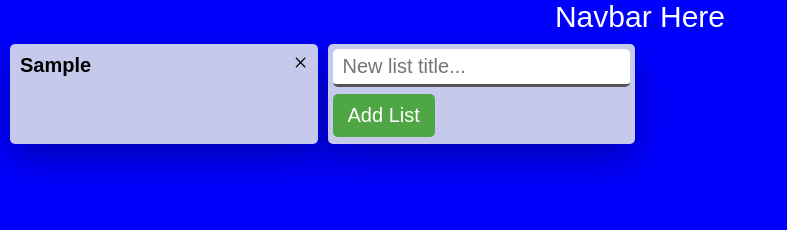
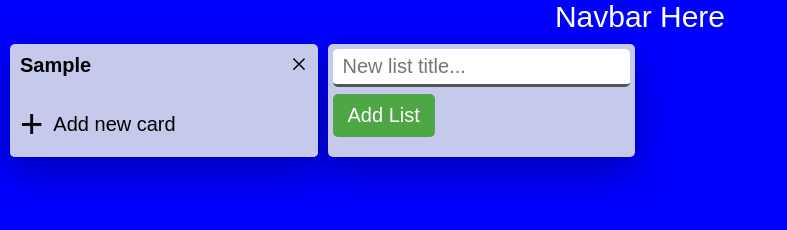
Before and after one commit to darrylgit/v11-geckos-team-03, a React app: page / in a window 1280 px wide. Both pictures are taken after typing "Sample" into the empty fields and a click on the input "Add List". Shown: the whole page, without its empty margins (0-787 px from the left). Built offline with nearby package versions, Linux system fonts and the light colour scheme.

Commit message:
Markup add new card button

```diff
--- a/public/index.html
+++ b/public/index.html
@@ -1,7 +1,7 @@
 <!DOCTYPE html>
 <html lang="en">
   <head>
-    <meta charset="utf-8" />
+    <meta charset="UTF-8" />
     <link rel="shortcut icon" href="%PUBLIC_URL%/favicon.ico" />
     <meta name="viewport" content="width=device-width, initial-scale=1" />
     <meta name="theme-color" content="#000000" />
--- a/src/components/List.js
+++ b/src/components/List.js
@@ -1,18 +1,41 @@
 import React from "react";
 
-const List = props => {
-  const removeList = () => {
-    props.remove(props.listTitle);
+class List extends React.Component {
+  state = {
+    backgroundColor: "#c5c9eb"
+  };
+  removeList = () => {
+    this.props.remove(this.props.listTitle);
   };
 
-  return (
-    <div className="list">
-      <div className="list__remove" onClick={removeList}>
-        &times;
+  darkenBackground = () => {
+    this.setState({ backgroundColor: "#9093ad" });
+  };
+
+  lightenBackground = () => {
+    this.setState({ backgroundColor: "#c5c9eb" });
+  };
+
+  render() {
+    return (
+      <div className="list">
+        <div className="list__remove" onClick={this.removeList}>
+          &times;
+        </div>
+        <h2 className="list__heading">{this.props.listTitle}</h2>
+        <div className="list__cards"></div>
+        <div
+          className="list__add-card"
+          style={{ backgroundColor: this.state.backgroundColor }}
+          onMouseEnter={this.darkenBackground}
+          onMouseLeave={this.lightenBackground}
+        >
+          <span className="list__add-card--plus">+</span>
+          <span className="list__add-card--label">Add new card</span>
+        </div>
       </div>
-      <h2 className="list__heading">{props.listTitle}</h2>
-    </div>
-  );
-};
+    );
+  }
+}
 
 export default List;
--- a/src/sass/abstracts/_variables.scss
+++ b/src/sass/abstracts/_variables.scss
@@ -1,5 +1,6 @@
 // COLORS
 $list-background: #c5c9eb;
+$list-background-dark: #9093ad;
 
 $color-primary: #4fa644;
 $color-primary-light: #64d355;
--- a/src/sass/components/_list.scss
+++ b/src/sass/components/_list.scss
@@ -2,33 +2,61 @@
   width: 100%;
   background-color: $list-background;
   border-radius: 0.5rem;
-  margin: 0 0 0 0;
-  padding: 1rem;
   min-height: 100px;
   position: relative;
-  //overflow: hidden;
 
   &__heading {
     font-size: 2rem;
     width: 90%;
     overflow: hidden;
     font-family: sans-serif;
+    margin: 1rem 1rem 1.5rem 1rem;
   }
 
   &__remove {
     position: absolute;
-    top: 0.5rem;
+    top: 3px;
     right: 1rem;
     cursor: pointer;
-    font-size: 2.5rem;
+    font-size: 3rem;
 
     &:hover {
       color: red;
     }
   }
+
+  &__add-card {
+    padding: 1rem;
+    font-family: sans-serif;
+    border-radius: 0 0 0.5rem 0.5rem;
+    overflow: hidden;
+    display: flex;
+    justify-content: flex-start;
+    align-items: center;
+
+    cursor: pointer;
+
+    &:link,
+    &:visited {
+      color: inherit;
+      text-decoration: none;
     }
 
-.list:after {
+    :hover {
+      background-color: $list-background-dark;
+    }
+
+    &--plus {
+      font-size: 4rem;
+      margin-right: 1rem;
+    }
+
+    &--label {
+      font-size: 2rem;
+    }
+  }
+
+  &:after {
     content: "";
     position: absolute;
     top: 0;
@@ -38,3 +66,4 @@
     z-index: -1;
     box-shadow: 0 1.5rem 4rem rgba(0, 0, 0, 0.3);
   }
+}
```
Also changed, not shown: src/index.css. Lines whose indentation alone changed are shown as unchanged.
